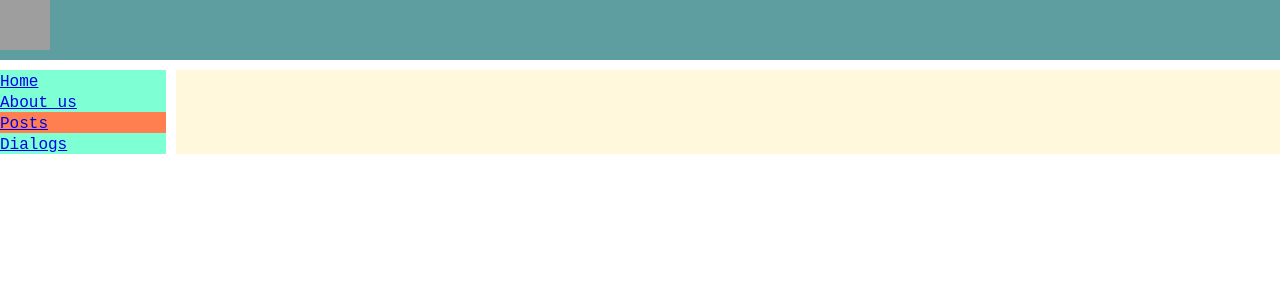
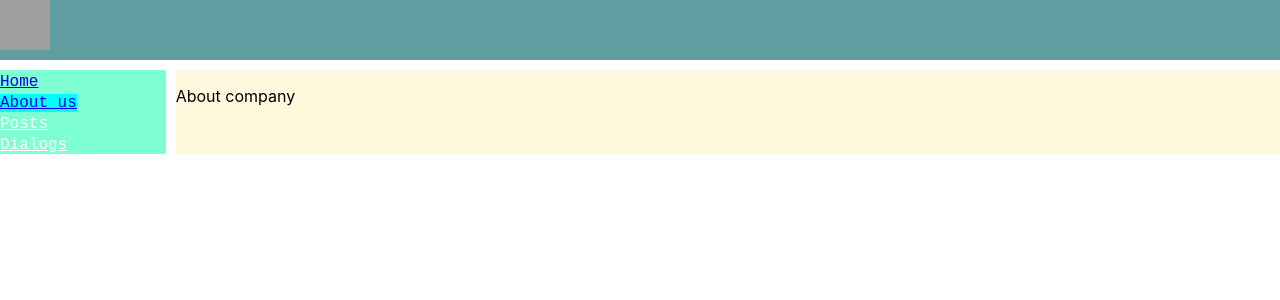
Before and after one commit to QaraByte/react01, a React (Create React App) app: page /about in a window 1280 px wide. Shown: the top 300 px of the page. Built offline with nearby package versions, Linux system fonts and the light colour scheme; grey boxes are pictures that could not be loaded.

Commit message:
1) Создал новый компонент для страницы "About"; 2) Поменял ссылки <a> на <NavLink>. Теперь страница не перезагружается.

```diff
--- a/src/App.js
+++ b/src/App.js
@@ -6,6 +6,7 @@ import Navbar from './Components/Navbar.jsx';
 import { BrowserRouter, Route, Routes } from 'react-router-dom';
 import Dialogs from './Components/Dialogs';
 import Posts from './Components/Posts';
+import About from './Components/About.jsx'
 
 let App=()=> {
   return (
@@ -15,14 +16,11 @@ let App=()=> {
       <Navbar/>
       <div className='site-wrapper-content'>
         <Routes>
+          <Route path='/about' element={<About/>}/>
           <Route path='/dialogs' element={<Dialogs/>}/>
           <Route path='/posts' element={<Posts message="My first post"/>}/>
         </Routes>
       </div>
-      {/* <Route path='/dialogs' component={Dialogs}/> */}
-      {/* <Route path='/posts' component={Posts}/> */}
-
-      {/* <Body/> */}
     </div>
     </BrowserRouter>
   );
--- /dev/null
+++ b/src/Components/About.jsx
@@ -0,0 +1,11 @@
+
+
+let About=()=>{
+    return (
+        <div>
+            <p>About company</p>
+        </div>
+    )
+}
+
+export default About;
--- a/src/Components/Navbar.jsx
+++ b/src/Components/Navbar.jsx
@@ -1,20 +1,22 @@
  import React from 'react';
+import { NavLink } from 'react-router-dom';
  import styles from '../css/Navbar.module.css'
 
 let Navbar=(props)=> {
+
     return (
       <div className="navbar">
         <div className={styles.item}>
-        <a href="/">Home</a>
+          <a href="/">Home</a>
         </div>
         <div className={styles.item}>
-        <a href="about">About us</a>
+          <NavLink to="about" className={navData => navData.isActive ? styles.active : styles.item }>About us</NavLink>
         </div>
-        <div className={`${styles.item} ${styles.active}`}>
-        <a href="posts">Posts</a>
+        <div className={`${styles.item}`}>
+          <NavLink to="posts" className={navData => navData.isActive ? styles.active : styles.item}>Posts</NavLink>
         </div>
         <div className={styles.item}>
-        <a href="dialogs">Dialogs</a>
+          <NavLink to="dialogs" className={navData => navData.isActive ? styles.active : styles.item}>Dialogs</NavLink>
         </div>
       </div>
     );
--- a/src/css/Navbar.module.css
+++ b/src/css/Navbar.module.css
@@ -6,10 +6,18 @@
    background-color: aquamarine;
 }
 
+.item{
+    color: white;
+}
+
+.item a.active{
+    background-color: cyan;
+}
+
 a{
     font-family: 'Courier New', Courier, monospace;
 }
 
-.active{
+/* .active{
     background-color: coral;
-}
+} */
```
